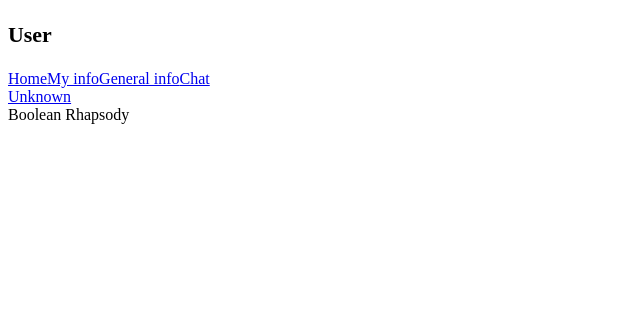
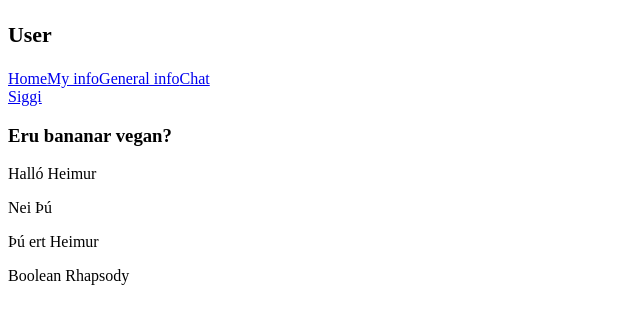
Before and after one commit to Floki-Thorleifs/Medgongukonur, a React (Create React App) app: page / in a window 1280 px wide. Shown: the top 324 px of the page, without its empty margins (0-640 px from the left). Built offline with nearby package versions, Linux system fonts and the light colour scheme.

Commit message:
Eitthvað komið

```diff
--- a/src/components/post/Post.js
+++ b/src/components/post/Post.js
@@ -8,28 +8,41 @@ class Post extends Component {
   };
   render() {
     const { data } = this.props;
-    function get() {
+
+    function getAuth() {
       if (data) {
-        return <h3 className="sideBar__item">{data.name}</h3>;
-      }
-      return <h3 className="sideBar__item">User</h3>;
-    }
-
-    function getName() {
-      if (data) {
+        const comments = data.comments.map((i, index) => {
           return (
+            <p className="postItem__comments--single" key={index}>
+              {i}
+            </p>
+          );
+        });
+        return (
+          <div className="postItem">
             <Link to={data.name} className="postItem__name">
               {data.name}
             </Link>
+            <h3 className="postItem__content">{data.content}</h3>
+            <div className="postItem__comments">{comments}</div>
+          </div>
         );
       }
       return (
+        <div className="postItem">
           <Link to="/" className="postItem__name">
             Unknown
           </Link>
+          <h3 className="postItem__content">Question?</h3>
+          <div className="postItem__comments">
+            <p className="postItem__comments--single">
+              This is a stupid Question
+            </p>
+          </div>
+        </div>
       );
     }
-    return <div className="postItem">{getName()}</div>;
+    return <div>{getAuth()}</div>;
   }
 }
 
--- a/src/routes/home/Home.js
+++ b/src/routes/home/Home.js
@@ -1,22 +1,26 @@
 import React, { Component } from 'react';
 
-
-import Sidebar from '../../components/sidebar/Sidebar'
-import Footer from '../../components/footer/Footer'
+import Sidebar from '../../components/sidebar/Sidebar';
+import Footer from '../../components/footer/Footer';
 import Post from '../../components/post/Post';
 
 //todo hafa token a signin
 class Home extends Component {
   render() {
+    const comments = ['Halló Heimur', 'Nei Þú', 'Þú ert Heimur'];
+    const data = {
+      comments: comments,
+      name: 'Siggi',
+      content: 'Eru bananar vegan?'
+    };
     return (
       <div>
         <Sidebar />
-				<Post />
+        <Post data={data} />
         <Footer />
       </div>
     );
   }
-
 }
 
 export default Home;
```
Lines whose indentation alone changed are shown as unchanged.
